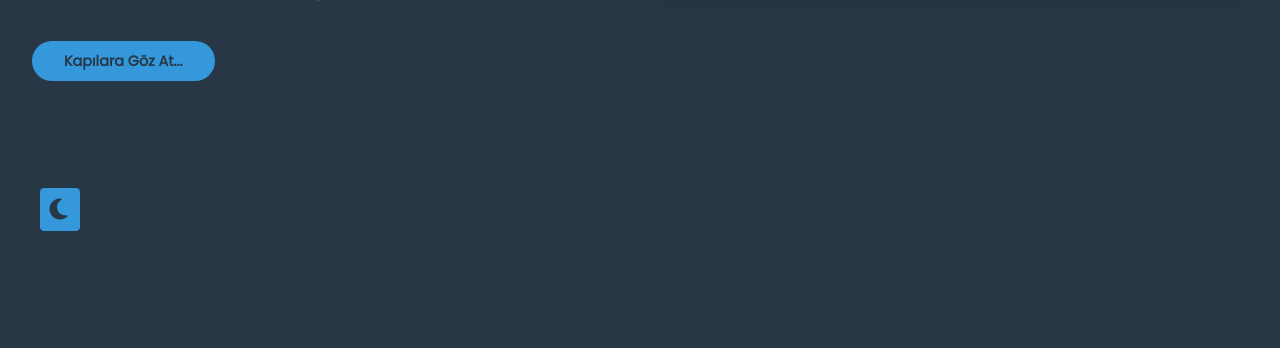
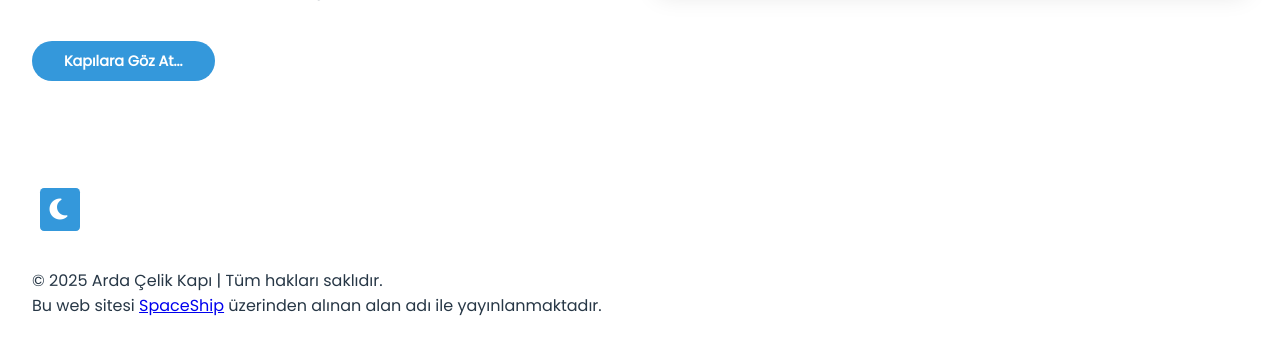
Before and after one commit to Nop232/ardacelikkapi, a plain HTML site: page menu.html in a window 1280 px wide. Shown: the part 452-800 px from the top of the page. Drawn offline with Linux system fonts and the light colour scheme; no server answers.

Commit message:
Update menu.html

```diff
--- a/menu.html
+++ b/menu.html
@@ -8,7 +8,7 @@
     <link rel='stylesheet' type='text/css' media='screen' href='prepage.css'>
     <link rel="stylesheet" href="https://cdnjs.cloudflare.com/ajax/libs/font-awesome/6.4.0/css/all.min.css">
 </head>
-<body class="dark">
+<body>
     <section>
 
     </section>
@@ -55,6 +55,13 @@
         </div>
     </main>
     <!--Showcase Close-->
+
+    <footer>
+    <div class="container">
+        <p>© 2025 Arda Çelik Kapı | Tüm hakları saklıdır.</p>
+        <p>Bu web sitesi <a href="https://spaceship.com" target="_blank">SpaceShip</a> üzerinden alınan alan adı ile yayınlanmaktadır.</p>
+    </div>
+    </footer>
 
 
 
```
